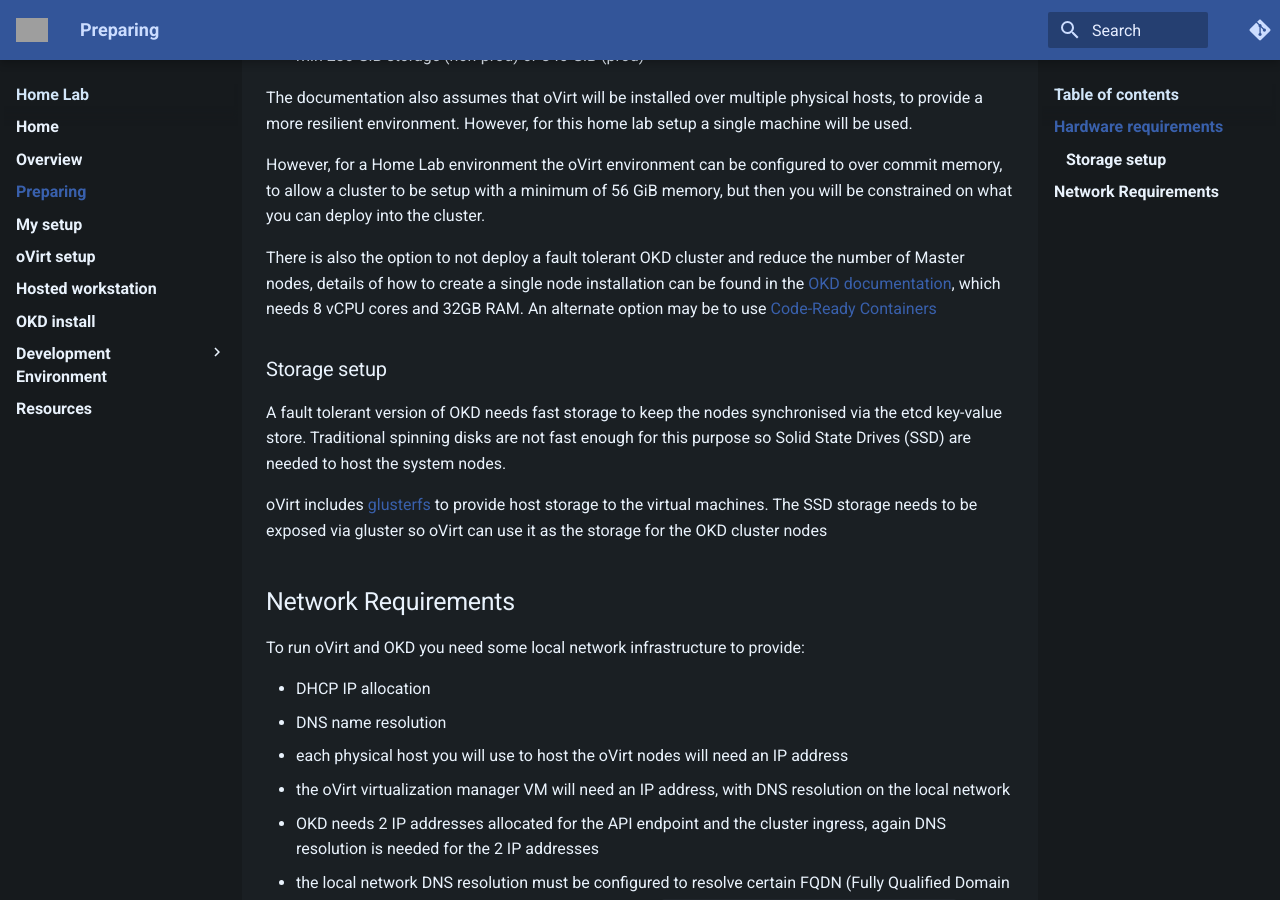
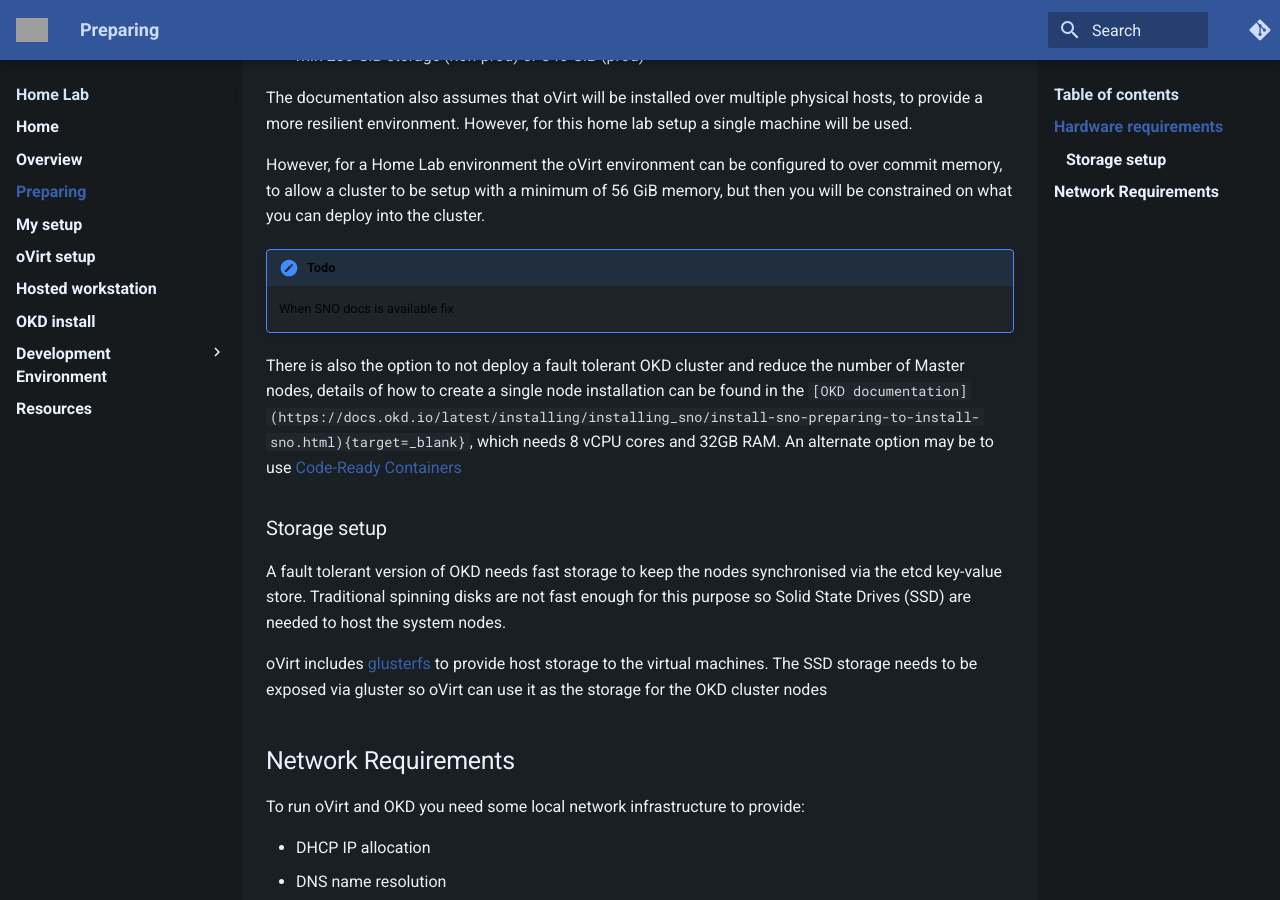
Before and after one commit to brianinnes/homeLab, an MkDocs documentation site: the page built from docs/preparation.md, in a window 1280 px wide and 900 px high, scrolled down 470 px. Built offline with MkDocs 1.6.1 and Material for MkDocs 9.7.7, drawn with Linux system fonts in a browser that asks for light colours; comment, search, counter and statistics services are not loaded; grey boxes are pictures that could not be loaded.

Commit message:
fix spelling and broken link

```diff
--- a/docs/preparation.md
+++ b/docs/preparation.md
@@ -19,7 +19,10 @@
 
 However, for a Home Lab environment the oVirt environment can be configured to over commit memory, to allow a cluster to be setup with a minimum of 56 GiB memory, but then you will be constrained on what you can deploy into the cluster.
 
-There is also the option to not deploy a fault tolerant OKD cluster and reduce the number of Master nodes, details of how to create a single node installation can be found in the [OKD documentation](https://docs.okd.io/latest/installing/installing_sno/install-sno-preparing-to-install-sno.html){target=_blank}, which needs 8 vCPU cores and 32GB RAM.  An alternate option may be to use [Code-Ready Containers](https://www.okd.io/crc/){target=_blank}
+!!!todo
+    When SNO docs is available fix
+
+There is also the option to not deploy a fault tolerant OKD cluster and reduce the number of Master nodes, details of how to create a single node installation can be found in the `[OKD documentation](https://docs.okd.io/latest/installing/installing_sno/install-sno-preparing-to-install-sno.html){target=_blank}`, which needs 8 vCPU cores and 32GB RAM.  An alternate option may be to use [Code-Ready Containers](https://www.okd.io/crc/){target=_blank}
 
 ### Storage setup
 
```
Also changed, not shown: docs/devops.md (+1 -1 lines).
